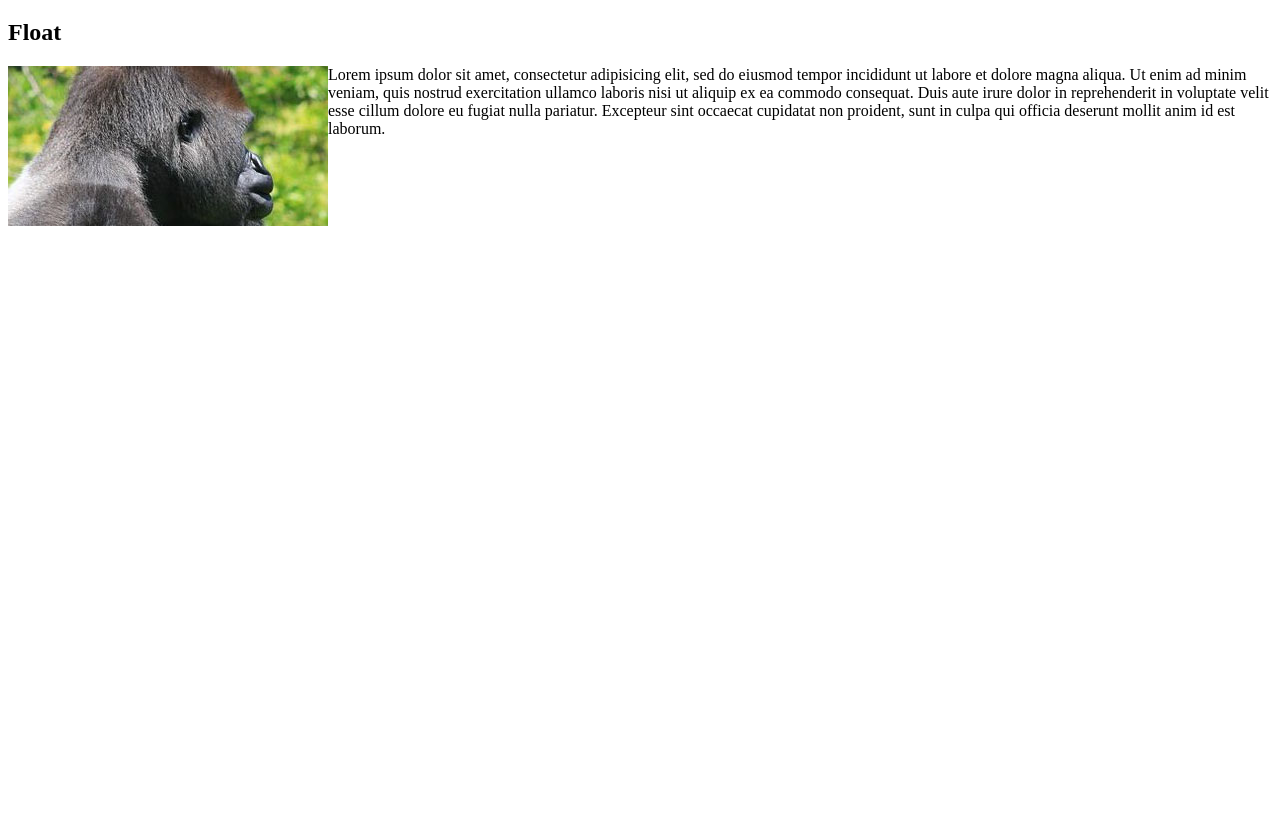
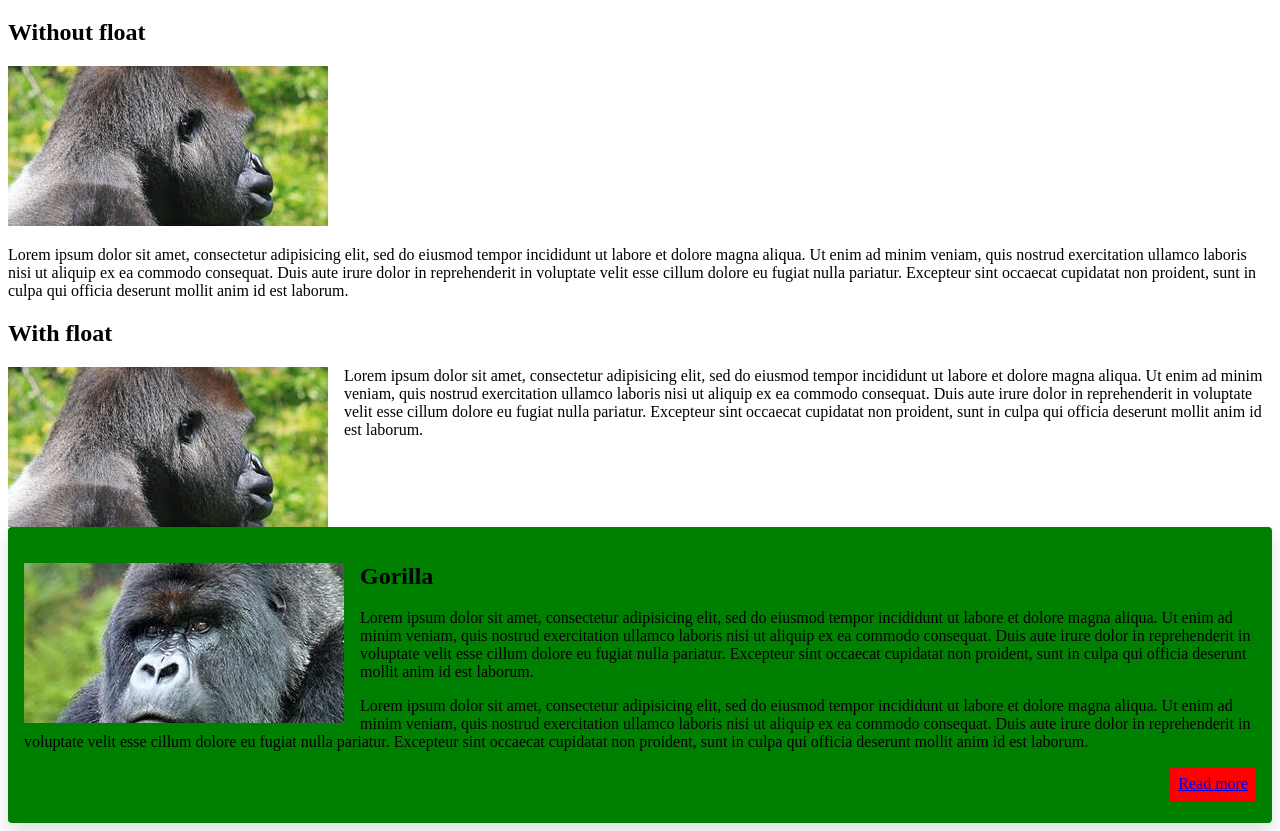
Before and after one commit to felixbouveret/css-b3, a plain HTML site: page index.html in a window 1280 px wide. Shown: the part 61-892 px from the top of the page. Before the commit the page ends 800 px from the top, so only its background shows below. Drawn offline with Linux system fonts and the light colour scheme.

Commit message:
float and gorillas

```diff
--- /dev/null
+++ b/css/style.css
@@ -0,0 +1,36 @@
+/* .inner {
+  max-width: 1220px;
+  width: 95%;
+  margin: auto;;
+} */
+.float .first-image {
+  float: left;
+}
+.float img {
+  margin-right: 1em;
+}
+
+
+.gorilla-card {
+  clear: both;
+  padding: 1em;
+  margin-top: 2em;
+  border-radius: .25em;
+  background-color: green;
+  box-shadow: 0 10px 20px #00000020;
+}
+.gorilla-card .first-image {
+  float: left;
+  margin-right: 1em;
+}
+.gorilla-card .link {
+  position: relative;
+  height: 40px;
+}
+.gorilla-card .link a {
+  position: absolute;
+  right: 0;
+  display: block;
+  padding: .5em;
+  background-color: red;
+}
--- a/index.html
+++ b/index.html
@@ -3,11 +3,41 @@
   <head>
     <meta charset="utf-8">
     <title></title>
+    <link rel="stylesheet" href="css/style.css">
   </head>
   <body>
-    <h1>Hello</h1>
-    <h2>Float</h2>
-    <p><img src="images/th/th-gorilla01.jpg" alt="" style="float:left;">
-    Lorem ipsum dolor sit amet, consectetur adipisicing elit, sed do eiusmod tempor incididunt ut labore et dolore magna aliqua. Ut enim ad minim veniam, quis nostrud exercitation ullamco laboris nisi ut aliquip ex ea commodo consequat. Duis aute irure dolor in reprehenderit in voluptate velit esse cillum dolore eu fugiat nulla pariatur. Excepteur sint occaecat cupidatat non proident, sunt in culpa qui officia deserunt mollit anim id est laborum.</p>
+    <div class="hero">
+      <div class="inner">
+        <h1>Hello</h1>
+      </div>
+    </div>
+    <section class="float">
+      <div class="inner">
+        <h2>Without float</h2>
+        <img src="images/th/th-gorilla01.jpg">
+        <p>
+          Lorem ipsum dolor sit amet, consectetur adipisicing elit, sed do eiusmod tempor incididunt ut labore et dolore magna aliqua. Ut enim ad minim veniam, quis nostrud exercitation ullamco laboris nisi ut aliquip ex ea commodo consequat. Duis aute irure dolor in reprehenderit in voluptate velit esse cillum dolore eu fugiat nulla pariatur. Excepteur sint occaecat cupidatat non proident, sunt in culpa qui officia deserunt mollit anim id est laborum.
+        </p>
+        <h2>With float</h2>
+        <img class="first-image" src="images/th/th-gorilla01.jpg">
+        <p>
+          Lorem ipsum dolor sit amet, consectetur adipisicing elit, sed do eiusmod tempor incididunt ut labore et dolore magna aliqua. Ut enim ad minim veniam, quis nostrud exercitation ullamco laboris nisi ut aliquip ex ea commodo consequat. Duis aute irure dolor in reprehenderit in voluptate velit esse cillum dolore eu fugiat nulla pariatur. Excepteur sint occaecat cupidatat non proident, sunt in culpa qui officia deserunt mollit anim id est laborum.
+        </p>
+      </div>
+    </section>
+
+    <section class="gorilla-card">
+      <div class="inner">
+        <img class="first-image" src="images/th/th-gorilla03.jpg">
+        <h2>Gorilla</h2>
+        <p class="">
+          Lorem ipsum dolor sit amet, consectetur adipisicing elit, sed do eiusmod tempor incididunt ut labore et dolore magna aliqua. Ut enim ad minim veniam, quis nostrud exercitation ullamco laboris nisi ut aliquip ex ea commodo consequat. Duis aute irure dolor in reprehenderit in voluptate velit esse cillum dolore eu fugiat nulla pariatur. Excepteur sint occaecat cupidatat non proident, sunt in culpa qui officia deserunt mollit anim id est laborum.
+        </p>
+        <p>Lorem ipsum dolor sit amet, consectetur adipisicing elit, sed do eiusmod tempor incididunt ut labore et dolore magna aliqua. Ut enim ad minim veniam, quis nostrud exercitation ullamco laboris nisi ut aliquip ex ea commodo consequat. Duis aute irure dolor in reprehenderit in voluptate velit esse cillum dolore eu fugiat nulla pariatur. Excepteur sint occaecat cupidatat non proident, sunt in culpa qui officia deserunt mollit anim id est laborum.</p>
+        <div class="link">
+          <a href="#">Read more</a>
+        </div>
+      </div>
+    </section>
   </body>
 </html>
```
